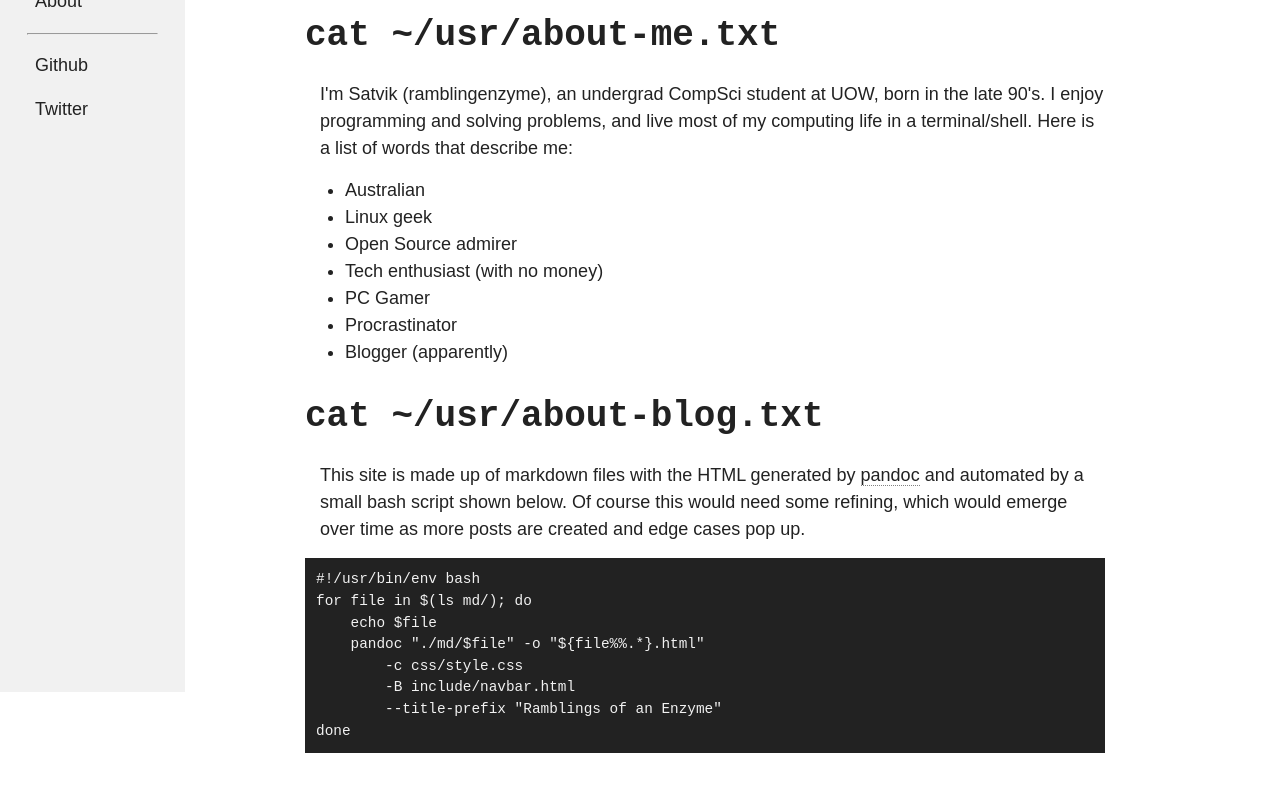
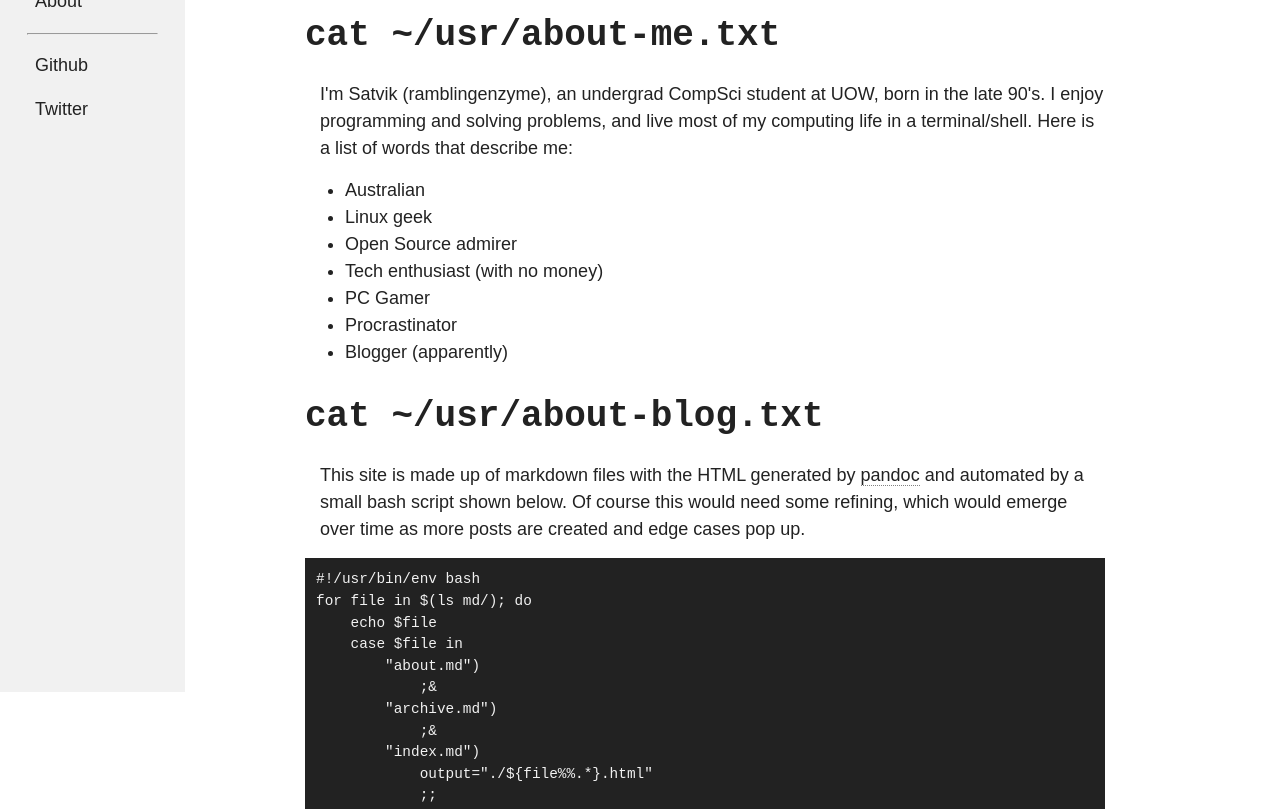
Before and after one commit to ramblingenzyme/blog, a plain HTML site: page about.html in a window 1280 px wide. Shown: the part 143-952 px from the top of the page. Drawn offline with Linux system fonts and the light colour scheme.

Commit message:
Fix CSS for /blog

```diff
--- a/about.html
+++ b/about.html
@@ -42,10 +42,22 @@
 <pre><code>#!/usr/bin/env bash
 for file in $(ls md/); do
     echo $file
-    pandoc &quot;./md/$file&quot; -o &quot;${file%%.*}.html&quot;
-        -c css/style.css
-        -B include/navbar.html
-        --title-prefix &quot;Ramblings of an Enzyme&quot;
+    case $file in
+        &quot;about.md&quot;)
+            ;&amp;
+        &quot;archive.md&quot;)
+            ;&amp;
+        &quot;index.md&quot;)
+            output=&quot;./${file%%.*}.html&quot;
+            ;;
+        *)
+            output=&quot;./blog/${file%%.*}.html&quot;
+    esac
+    pandoc &quot;./md/$file&quot;     \
+    -o $output              \
+    -c css/style.css        \
+    -B include/navbar.html  \
+    --title-prefix &quot;Ramblings of an Enzyme&quot;
 done</code></pre>
 </body>
 </html>
```
Also changed, not shown: blog/twitter-bot.html (+1 -1 lines), 1 other file.
